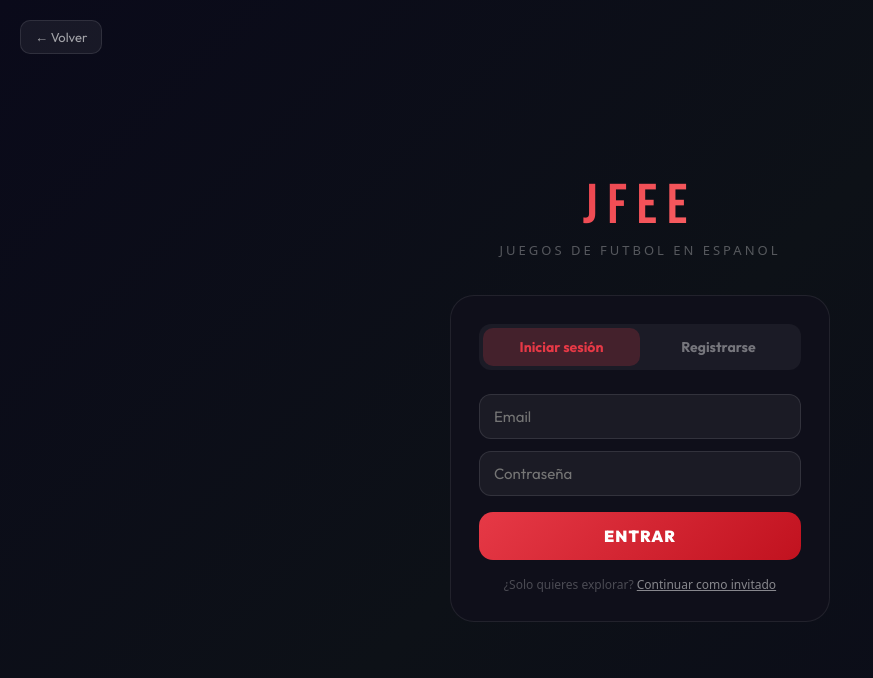
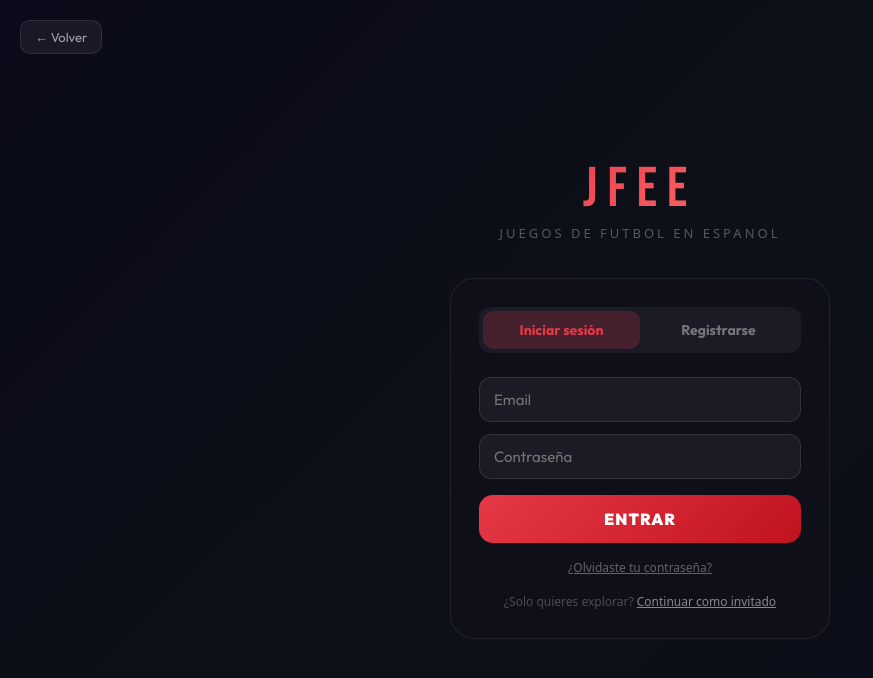
Before and after one commit to juanforba12-droid/prediccionmunidal2026, a React (Vite) app: page /auth in a window 1280 px wide. Shown: the top 678 px of the page, without its empty margins (0-873 px from the left). Built offline with nearby package versions, Linux system fonts and the light colour scheme; no server answers.

Commit message:
Update Auth.jsx

```diff
--- a/src/pages/Auth.jsx
+++ b/src/pages/Auth.jsx
@@ -6,7 +6,7 @@ import { POINTS } from '../lib/ranks.js'
 
 export default function Auth() {
   const nav = useNavigate()
-  const [mode, setMode] = useState('login') // 'login' | 'register'
+  const [mode, setMode] = useState('login') // 'login' | 'register' | 'reset'
   const [email, setEmail] = useState('')
   const [password, setPassword] = useState('')
   const [name, setName] = useState('')
@@ -33,7 +33,6 @@ export default function Auth() {
     if (error) {
       setMsg(error.message.includes('already') ? 'Este email ya está registrado' : 'Error al registrarse')
     } else {
-      // Dar puntos de bienvenida
       if (data.user) {
         await addPoints(data.user.id, POINTS.REGISTER, 'registro_bienvenida')
       }
@@ -43,15 +42,24 @@ export default function Auth() {
     setLoading(false)
   }
 
+  const handleReset = async () => {
+    if (!email) { setMsg('Escribe tu email primero'); return }
+    setLoading(true); setMsg('')
+    const { error } = await supabase.auth.resetPasswordForEmail(email, {
+      redirectTo: 'https://juegosdefutbolenespanol.vercel.app/'
+    })
+    if (error) setMsg('Error al enviar el email')
+    else setMsg('✉️ Email enviado, revisa tu bandeja de entrada')
+    setLoading(false)
+  }
+
   return (
     <div style={{ minHeight:'100vh', background:'linear-gradient(135deg,#0a0a1a 0%,#0d1117 50%,#0a0a1a 100%)', display:'flex', flexDirection:'column', alignItems:'center', justifyContent:'center', fontFamily:'system-ui,sans-serif', padding:20 }}>
 
-      {/* Volver */}
       <button onClick={() => nav('/')} style={{ position:'absolute', top:20, left:20, background:'rgba(255,255,255,0.06)', border:'1px solid rgba(255,255,255,0.1)', borderRadius:10, padding:'8px 14px', color:'rgba(255,255,255,0.6)', cursor:'pointer', fontSize:13 }}>
         ← Volver
       </button>
 
-      {/* Logo */}
       <div style={{ textAlign:'center', marginBottom:36 }}>
         <div style={{ fontFamily:"'Bebas Neue',sans-serif", fontSize:56, letterSpacing:10, background:'linear-gradient(135deg,#e63946,#ff6b6b)', WebkitBackgroundClip:'text', WebkitTextFillColor:'transparent', lineHeight:1, marginBottom:6 }}>JFEE</div>
         <div style={{ color:'rgba(255,255,255,0.3)', fontSize:13, letterSpacing:3, textTransform:'uppercase' }}>Juegos de Futbol En Espanol</div>
@@ -59,7 +67,8 @@ export default function Auth() {
 
       <div style={{ background:'#0f0f1a', border:'1px solid rgba(255,255,255,0.08)', borderRadius:24, padding:28, width:'100%', maxWidth:380 }}>
 
-        {/* Tabs */}
+        {/* Tabs — solo login y register, no reset */}
+        {mode !== 'reset' && (
           <div style={{ display:'flex', background:'rgba(255,255,255,0.05)', borderRadius:12, padding:4, marginBottom:24 }}>
             {['login','register'].map(m => (
               <button key={m} onClick={() => { setMode(m); setMsg('') }} style={{ flex:1, padding:'10px', borderRadius:10, border:'none', background: mode===m ? 'rgba(230,57,70,0.2)' : 'transparent', color: mode===m ? '#e63946' : 'rgba(255,255,255,0.4)', fontWeight:700, fontSize:14, cursor:'pointer', transition:'all 0.2s' }}>
@@ -67,6 +76,15 @@ export default function Auth() {
               </button>
             ))}
           </div>
+        )}
+
+        {/* Título reset */}
+        {mode === 'reset' && (
+          <div style={{ textAlign:'center', marginBottom:20 }}>
+            <div style={{ fontSize:18, fontWeight:800, color:'#e8eaf0', marginBottom:6 }}>Recuperar contraseña</div>
+            <div style={{ fontSize:13, color:'rgba(255,255,255,0.4)' }}>Te enviaremos un enlace a tu email</div>
+          </div>
+        )}
 
         {/* Bonus registro */}
         {mode === 'register' && (
@@ -92,6 +110,7 @@ export default function Auth() {
             onChange={e => setEmail(e.target.value)}
             style={{ padding:'12px 14px', borderRadius:12, border:'1px solid rgba(255,255,255,0.1)', background:'rgba(255,255,255,0.05)', color:'#e8eaf0', fontSize:15, outline:'none' }}
           />
+          {mode !== 'reset' && (
             <input
               type="password"
               placeholder="Contraseña"
@@ -100,21 +119,46 @@ export default function Auth() {
               onKeyDown={e => e.key==='Enter' && (mode==='login' ? handleLogin() : handleRegister())}
               style={{ padding:'12px 14px', borderRadius:12, border:'1px solid rgba(255,255,255,0.1)', background:'rgba(255,255,255,0.05)', color:'#e8eaf0', fontSize:15, outline:'none' }}
             />
+          )}
         </div>
 
         {msg && (
-          <div style={{ marginTop:12, fontSize:13, color: msg.includes('!') || msg.includes('creada') ? '#2a9d8f' : '#fca5a5', textAlign:'center' }}>
+          <div style={{ marginTop:12, fontSize:13, color: msg.includes('!') || msg.includes('creada') || msg.includes('✉️') ? '#2a9d8f' : '#fca5a5', textAlign:'center' }}>
             {msg}
           </div>
         )}
 
         <button
-          onClick={mode === 'login' ? handleLogin : handleRegister}
+          onClick={mode === 'login' ? handleLogin : mode === 'register' ? handleRegister : handleReset}
           disabled={loading}
           style={{ marginTop:16, width:'100%', padding:'14px', borderRadius:14, border:'none', background: loading ? 'rgba(230,57,70,0.3)' : 'linear-gradient(135deg,#e63946,#c1121f)', color:'#fff', fontSize:16, fontWeight:800, cursor: loading ? 'default' : 'pointer', letterSpacing:1 }}
         >
-          {loading ? '...' : mode === 'login' ? 'ENTRAR' : 'CREAR CUENTA'}
+          {loading ? '...' : mode === 'login' ? 'ENTRAR' : mode === 'register' ? 'CREAR CUENTA' : 'ENVIAR EMAIL'}
         </button>
+
+        {/* ¿Olvidaste la contraseña? — solo en login */}
+        {mode === 'login' && (
+          <div style={{ marginTop:12, textAlign:'center' }}>
+            <span
+              onClick={() => { setMode('reset'); setMsg('') }}
+              style={{ fontSize:12, color:'rgba(255,255,255,0.35)', cursor:'pointer', textDecoration:'underline' }}
+            >
+              ¿Olvidaste tu contraseña?
+            </span>
+          </div>
+        )}
+
+        {/* Volver al login desde reset */}
+        {mode === 'reset' && (
+          <div style={{ marginTop:12, textAlign:'center' }}>
+            <span
+              onClick={() => { setMode('login'); setMsg('') }}
+              style={{ fontSize:12, color:'rgba(255,255,255,0.35)', cursor:'pointer', textDecoration:'underline' }}
+            >
+              ← Volver al inicio de sesión
+            </span>
+          </div>
+        )}
 
         <div style={{ marginTop:16, textAlign:'center', fontSize:12, color:'rgba(255,255,255,0.25)' }}>
           ¿Solo quieres explorar?{' '}
```
Lines whose indentation alone changed are shown as unchanged.
